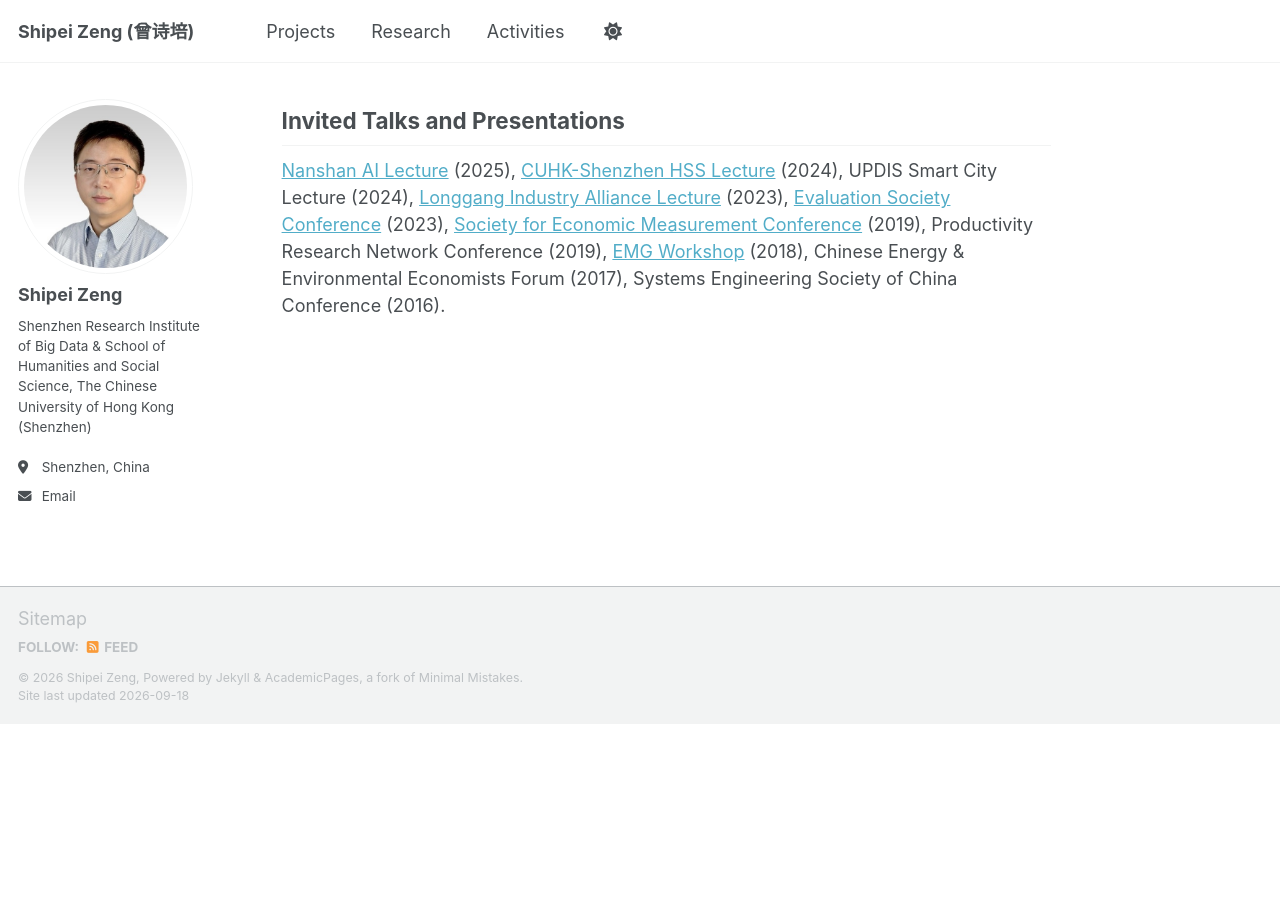
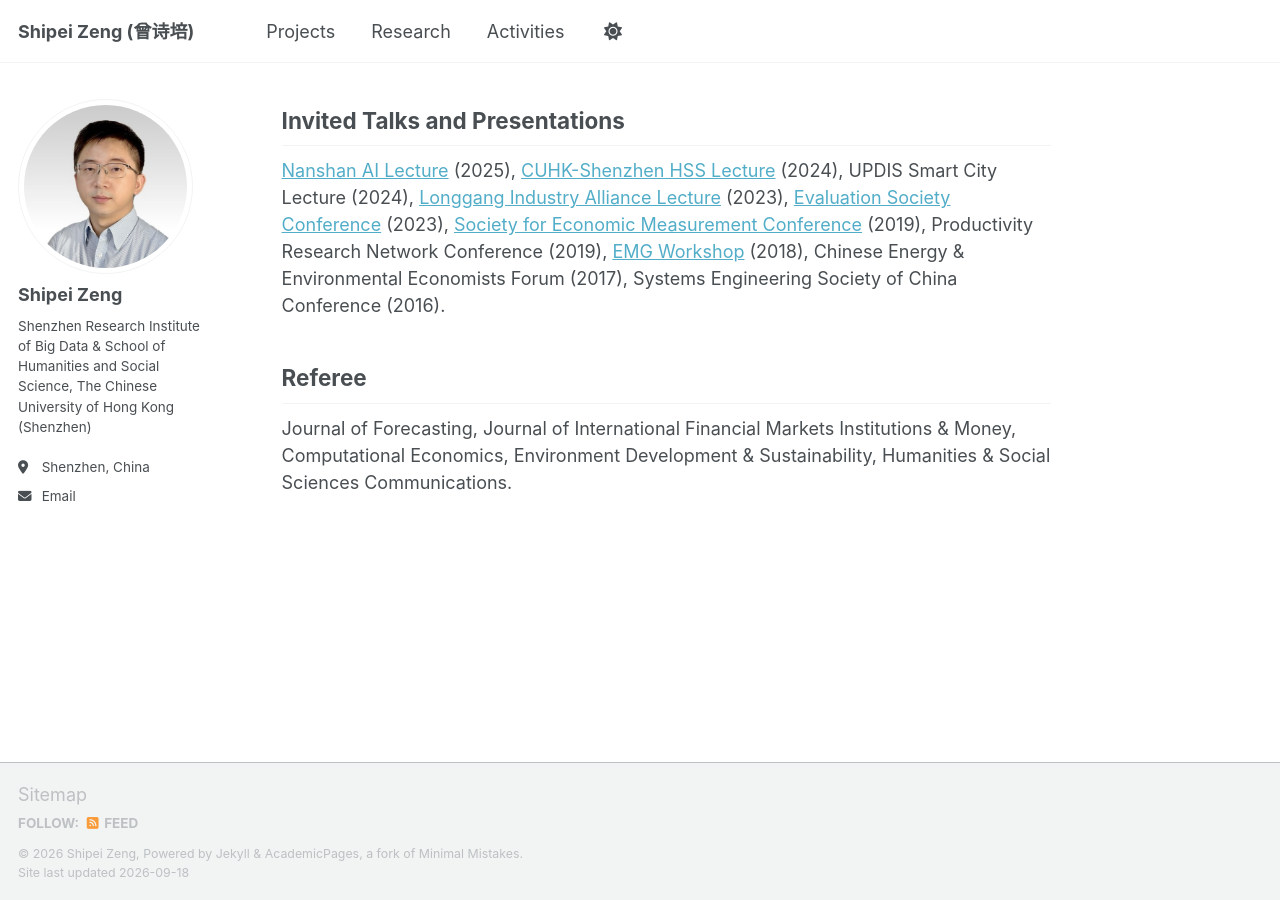
Before and after one commit to shipei-zeng/shipei-zeng.github.io, a Jekyll site: the page built from _pages/activities.md, in a window 1280 px wide and 900 px high, scrolled down 1286 px. Built offline with Jekyll 4.4.1, drawn with Linux system fonts in a browser that asks for light colours; a script that is not in the unit is left out; before the commit the page ends 2010 px from its top, so only the background shows below that.

Commit message:
Update activities.md

```diff
--- a/_pages/activities.md
+++ b/_pages/activities.md
@@ -24,3 +24,6 @@ title: 'Professional Activities'
 ## Invited Talks and Presentations
 
 [Nanshan AI Lecture](https://mp.weixin.qq.com/s/6tr0wYpImuYcXatWrdRY3g) (2025), [CUHK-Shenzhen HSS Lecture](https://hss.cuhk.edu.cn/event/1424) (2024), UPDIS Smart City Lecture (2024), [Longgang Industry Alliance Lecture](https://mp.weixin.qq.com/s/OukZ2f5zh07VhxOrXAGYfg) (2023), [Evaluation Society Conference](https://mp.weixin.qq.com/s/64PAUxEkqe9GdTMwKMRrCA) (2023), [Society for Economic Measurement Conference](https://sem-society.org/sem-2019-sixth-annual-conference-goethe-university-frankfurt-germany/) (2019), Productivity Research Network Conference (2019), [EMG Workshop](https://conference.unsw.edu.au/content/dam/pdfs/business/caer/research-reports/emg-workshop-2018/emg2018-6_SZeng_EMG-Slides.pdf) (2018), Chinese Energy & Environmental Economists Forum (2017), Systems Engineering Society of China Conference (2016).
+
+## Referee
+Journal of Forecasting,	Journal of International Financial Markets Institutions & Money, Computational Economics, Environment Development & Sustainability, Humanities & Social Sciences Communications.
```
